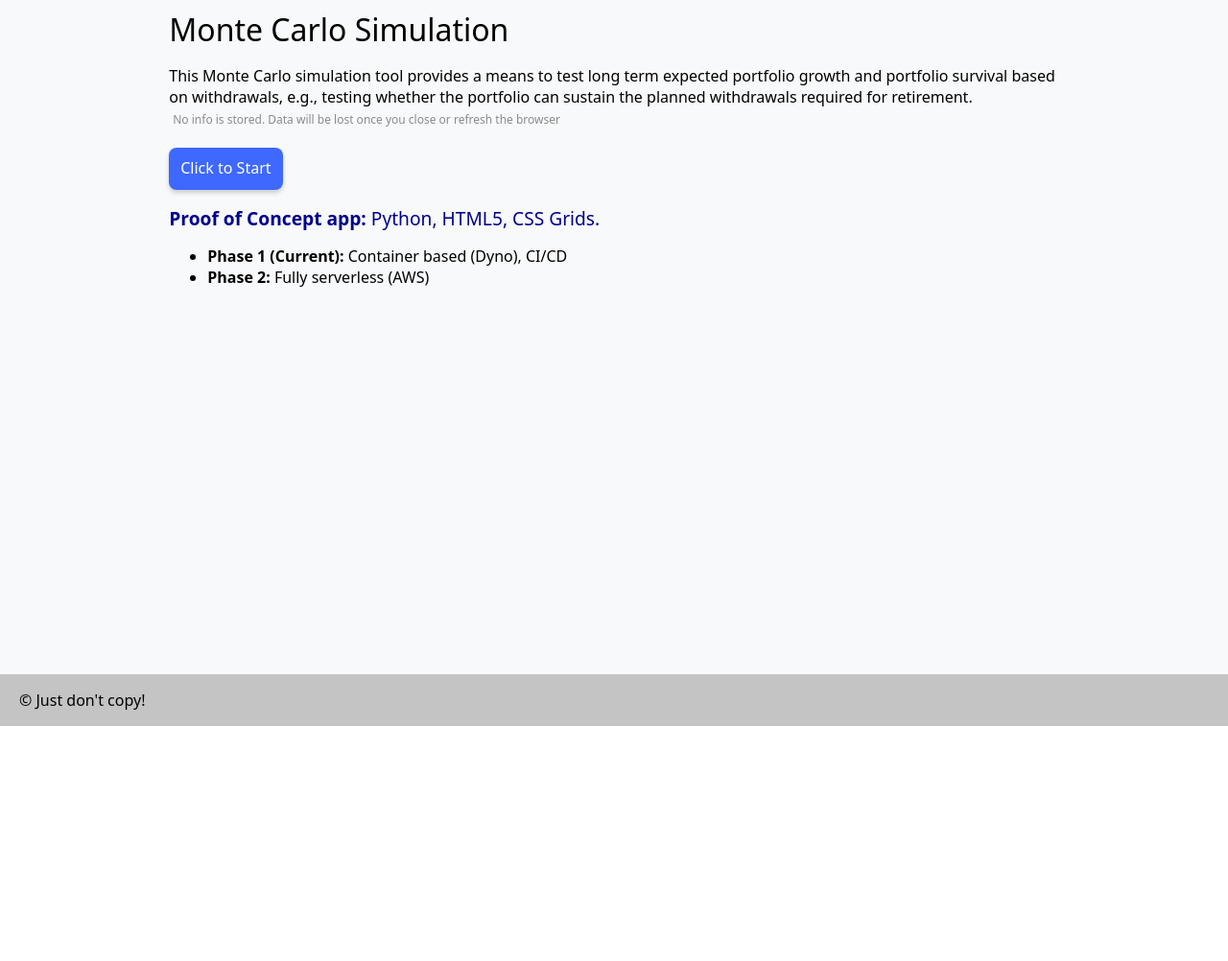
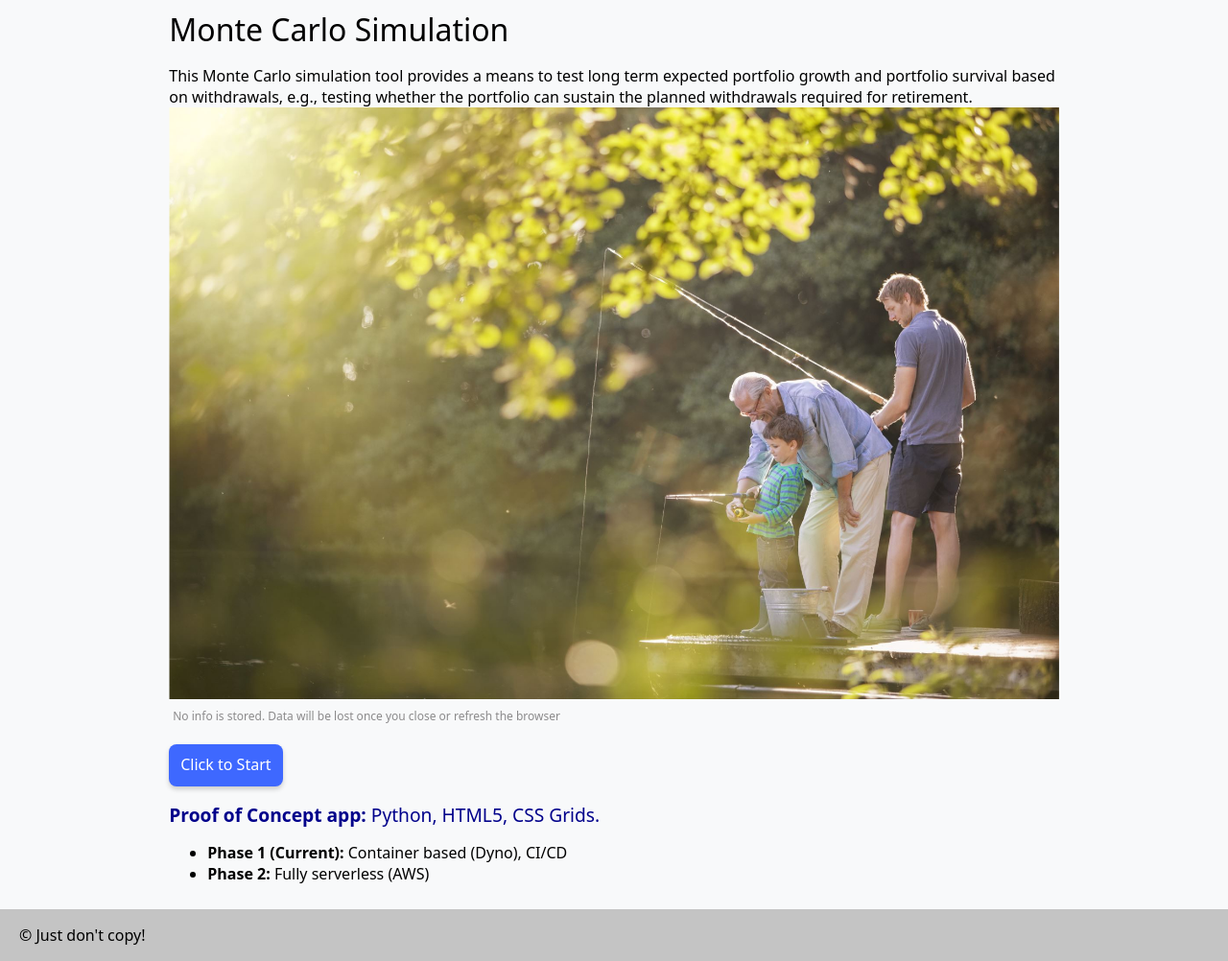
Before and after one commit to gitofyesbee/portfolioProjections, a Flask app: page / in a window 1280 px wide. Shown: the part 43-1045 px from the top of the page at 96% size. Before the commit the page ends 800 px from the top, so only its background shows below. Run offline with Flask 2, Linux system fonts and the light colour scheme; parts of the project's set-up code (start-up, migrations or seed data) failed here and were passed over.

Commit message:
v2.3 - landing page picture

```diff
--- a/templates/index.html
+++ b/templates/index.html
@@ -8,9 +8,12 @@
             This Monte Carlo simulation tool provides a means to test long term expected portfolio growth and portfolio
             survival based on withdrawals, e.g., testing whether the portfolio can sustain the planned withdrawals
             required for retirement.<br>
+            <img width=100% src="{{ url_for('static', filename='images/retirement.png') }}" alt="Peaceful Retirement">
+
             <span class="note">
                 No info is stored. Data will be lost once you close or refresh the browser
             </span><br>
+
 
         </div>
         <div class="container-after-content-row">
```
Also changed, not shown: static/images/Retirement.png (added).
